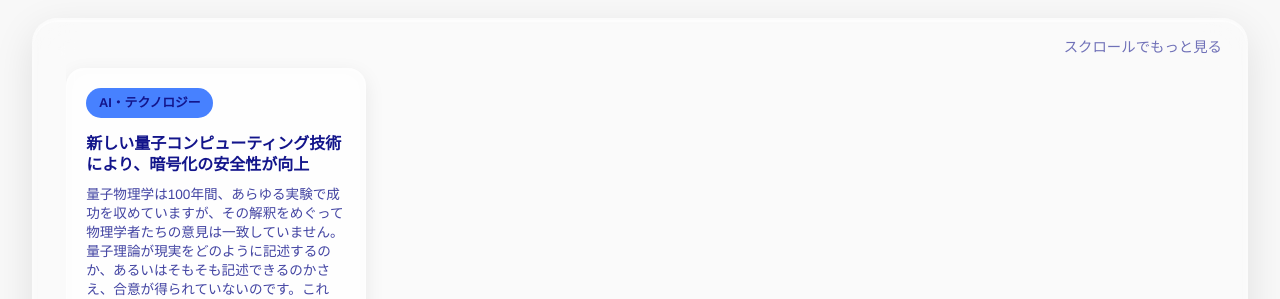
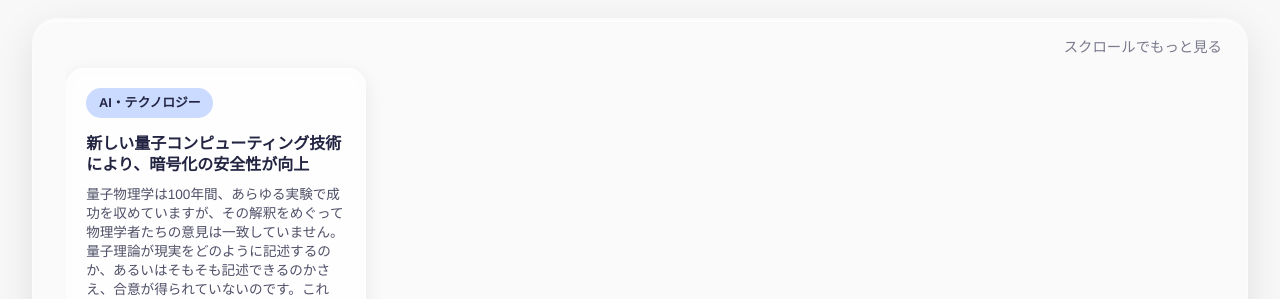
Before and after one commit to Nishi3153/html-css-portfolio, a plain HTML site: page Day4-news-curation/index.html in a window 1280 px wide. Shown: the part 494-793 px from the top of the page. Drawn offline with Linux system fonts and the light colour scheme; no server answers.

Commit message:
Initial commit - AI news curation site with dynamic cards

```diff
--- a/Day4-news-curation/style.css
+++ b/Day4-news-curation/style.css
@@ -1,8 +1,8 @@
 /* CSS Variables */
 :root {
-    --primary-orange: #a3f4ff;
+    --primary-orange: #567e83;
     --light-cream: #f8f8f8;
-    --dark-brown: #13158b;
+    --dark-brown: #232442;
     --glass-bg: rgba(255, 255, 255, 0.25);
     --glass-border: rgba(255, 255, 255, 0.18);
     --shadow-light: rgba(255, 255, 255, 0.5);
@@ -201,7 +201,7 @@ body {
 
 .news-card-category {
     display: inline-block;
-    background: #4781ff;
+    background: #cadbff;
     color: var(--dark-brown);
     padding: 0.3rem 0.8rem;
     border-radius: 15px;
```
